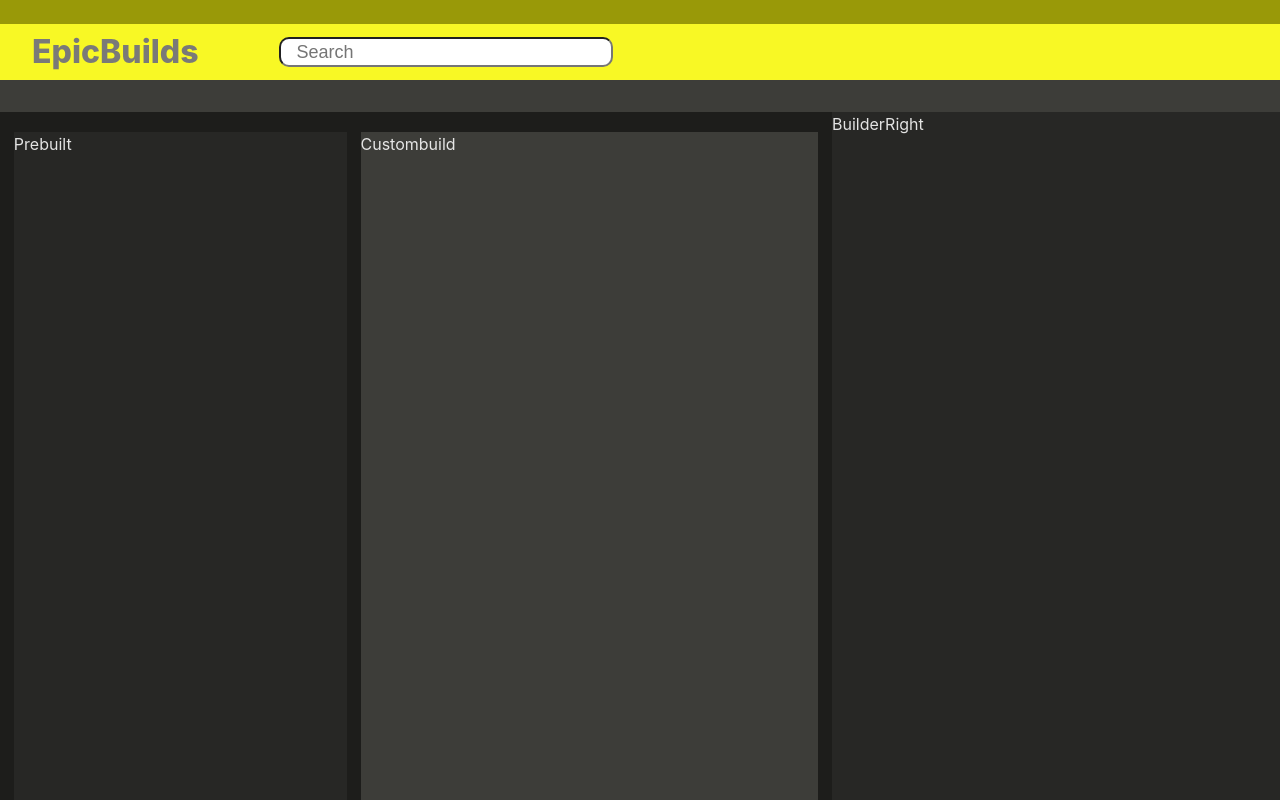
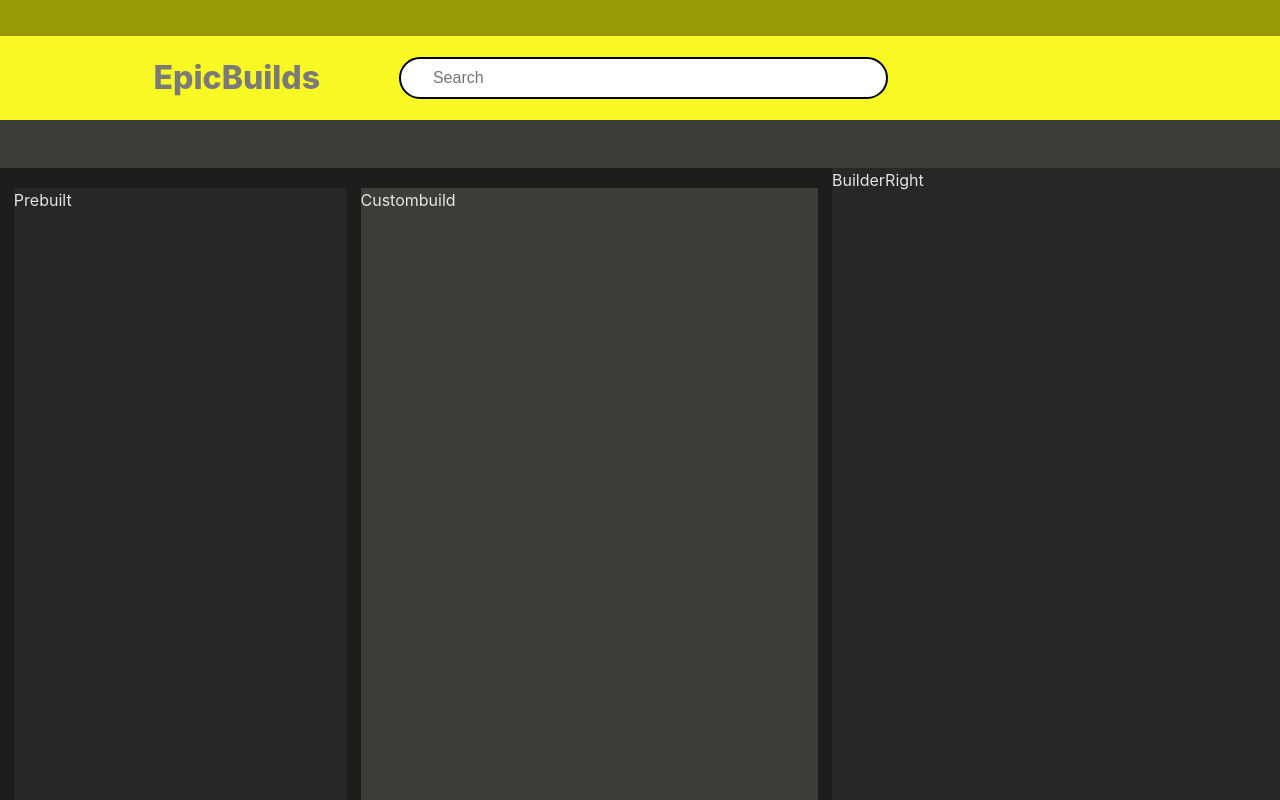
Before and after one commit to daoistcoder/epic-pc-builder-demo, a React (Vite) app in the folder client/: page / in a window 1280 px wide. Shown: the top 800 px of the page. Built offline with nearby package versions, Linux system fonts and the light colour scheme.

Commit message:
update cs

```diff
--- a/client/src/index.css
+++ b/client/src/index.css
@@ -32,16 +32,15 @@ body {
 }
 
 .navTop {
-  height: 1.5rem;
+  height: 2.25rem;
   background-color: rgb(153, 153, 8);
 }
 
 .navMiddle{
   display:flex;
-  padding-left: 2rem;
-  justify-content: flex-start;
+  padding-left: 12%;
   align-items: center;
-  height: 3.5rem;
+  height: 5.25rem;
   background-color: rgb(248, 248, 37);
   font-size: xx-large;
   font-weight: 800;
@@ -49,16 +48,17 @@ body {
 }
 
 .navMiddle input{
-  margin-left: 5rem;
-  padding-left: 1rem;
-  font-size: large;
-  width: 25%;
-  height: 1.5rem;
-  border-radius: 10px;
+  margin-left: 7%;
+  padding-left: 2rem;
+  font-size: medium;
+  width: 40%;
+  height: 2.2rem;
+  border: solid black 2px;
+  border-radius: 30px;
 }
 
 .navBottom {
-  height: 2rem;
+  height: 3rem;
   background-color: rgb(61, 61, 57);
 }
 
```
